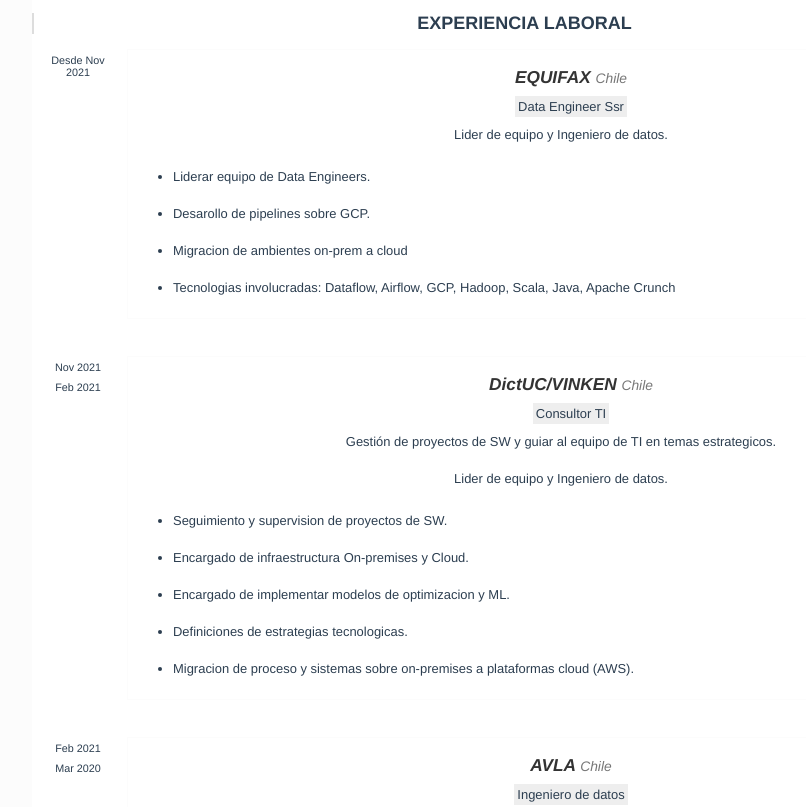
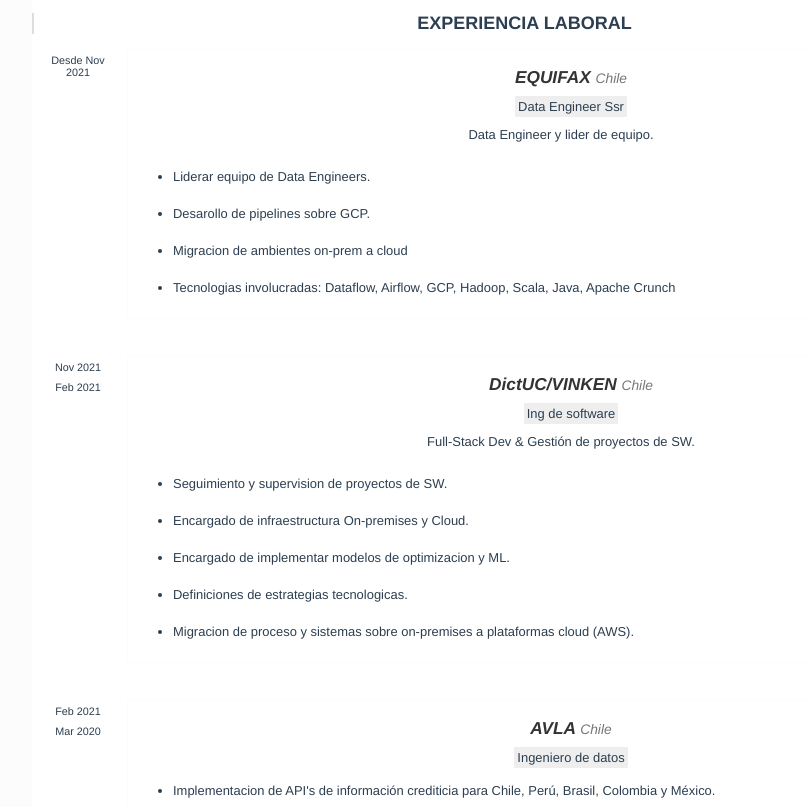
Before and after one commit to ad1cted/cv_estebanPlaza, a Vue app: page / in a window 1280 px wide. Shown: the part 840-1647 px from the top of the page, without its empty margins (119-925 px from the left). Built offline with nearby package versions, Linux system fonts and the light colour scheme.

Commit message:
UPD: Experience and Hobbies

```diff
--- a/src/components/Experience.vue
+++ b/src/components/Experience.vue
@@ -6,7 +6,7 @@
       <h2>Data Engineer Ssr</h2>
 
       <time class="end" datetime="2021-11-01">Desde Nov 2021</time>
-      <p>Lider de  equipo y Ingeniero de datos.</p>
+      <p>Data Engineer y lider de equipo.</p>
 
 
       <ul id="left-align">
@@ -21,12 +21,11 @@
 
     <article>
       <h1><a href="https://www.avla.com/cl/" title="AVLA">DictUC/VINKEN</a> <span>Chile</span></h1>
-      <h2>Consultor TI</h2>
-      <p>Gestión de proyectos de SW y guiar al equipo de TI en temas estrategicos.</p>
+      <h2>Ing de software</h2>
+      <p>Full-Stack Dev & Gestión de proyectos de SW.</p>
 
       <time class="start" datetime="2021-02-01">Feb 2021</time>
       <time class="end" datetime="2021-11-01">Nov 2021</time>
-      <p>Lider de  equipo y Ingeniero de datos.</p>
 
       <ul id="left-align">
         <li><p>Seguimiento y supervision de proyectos de SW.</p></li>
--- a/src/components/Hobbies.vue
+++ b/src/components/Hobbies.vue
@@ -4,8 +4,6 @@
     <ul ID="left-align">
       <li>Amo la lectura, principalmente de historia, finanzas y TI</li>
       <li>Chef Amateur 👨‍🍳</li>
-      <li>CounterStrike GO, @ad1cted on <img alt="" class="icon" src="../../static/steam_logo.png"/>
-      </li>
     </ul>
   </section>
 </template>
```
